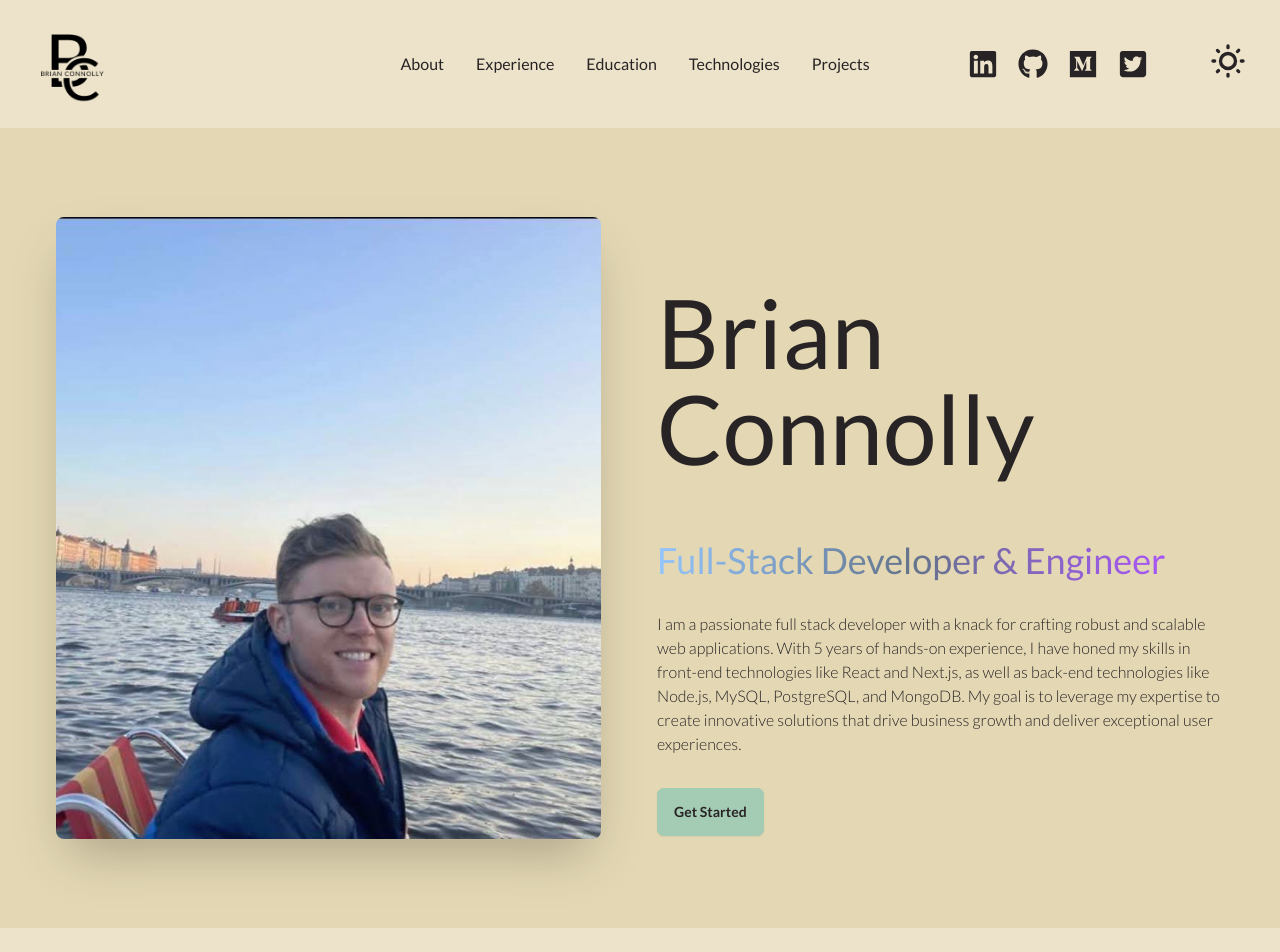
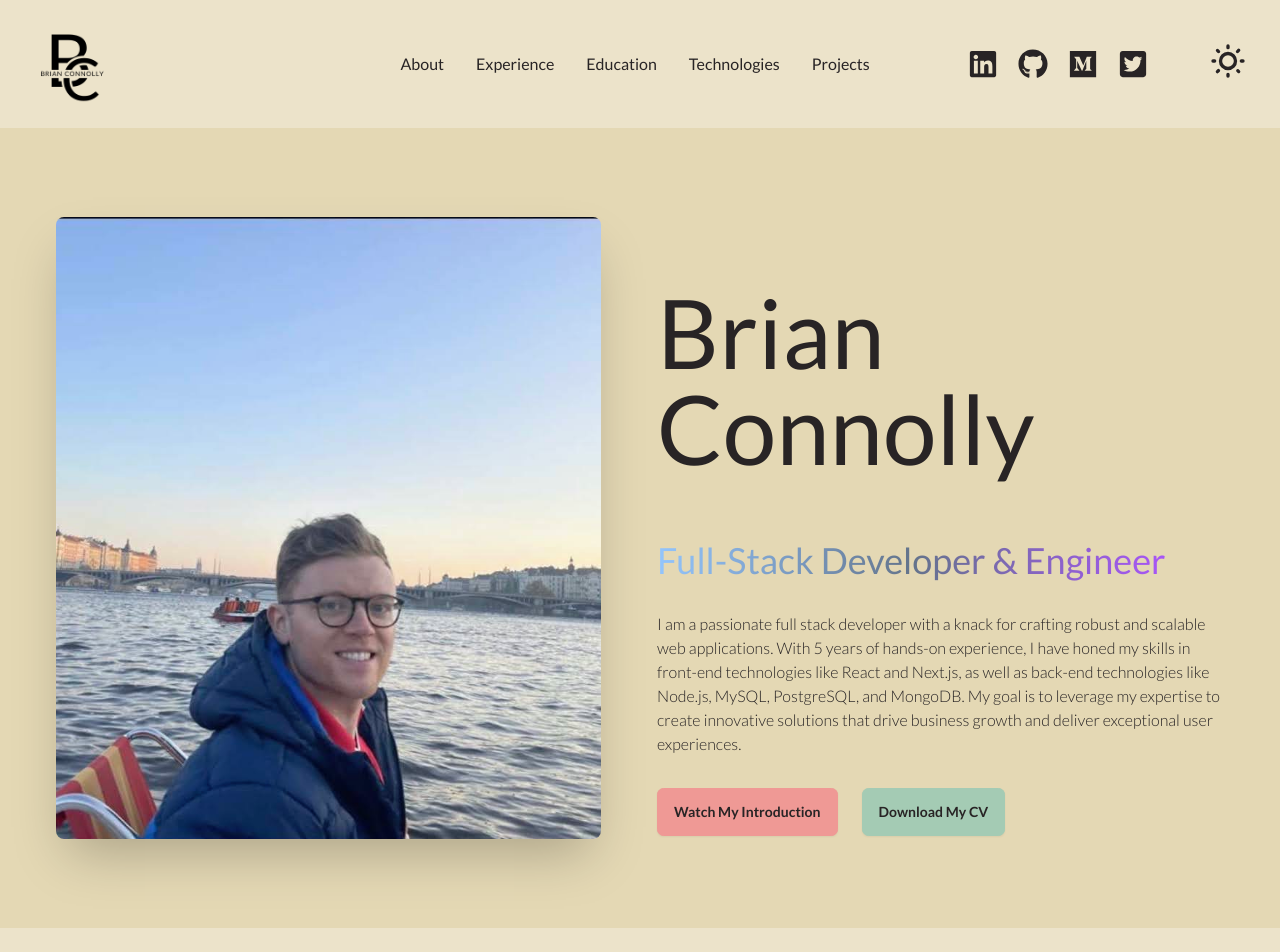
Before and after one commit to Brianconn71/portfolio-vite-react, a React (Vite) app: page / in a window 1280 px wide. Shown: the top 952 px of the page. Built offline with nearby package versions, Linux system fonts and the light colour scheme.

Commit message:
ADD: added download cv functionality

```diff
--- a/src/components/Hero.jsx
+++ b/src/components/Hero.jsx
@@ -1,5 +1,6 @@
 import React from 'react'
 import heroImage from '../assets/images/Brian Connolly Software Developer & Engineer.png'
+import CV from '../assets/cv/Curriculum Vitae of Brian Connolly.pdf'
 import { HERO_CONTENT } from '../constants'
 
 const Hero = () => {
@@ -18,7 +19,10 @@ const Hero = () => {
             <p className="my-2 max-w-xl py-6 font-light">
                 {HERO_CONTENT}
             </p>
-            <button className="btn btn-secondary">Get Started</button>
+            <div className='space-x-6'>
+              <button className="btn btn-primary">Watch My Introduction</button>
+              <a href={CV} download="Brian-Connolly-CV" target="_blank" rel="noopener noreferrer"><button className="btn btn-secondary">Download My CV</button></a>
+            </div>
             </div>
         </div>
     </div>
```
